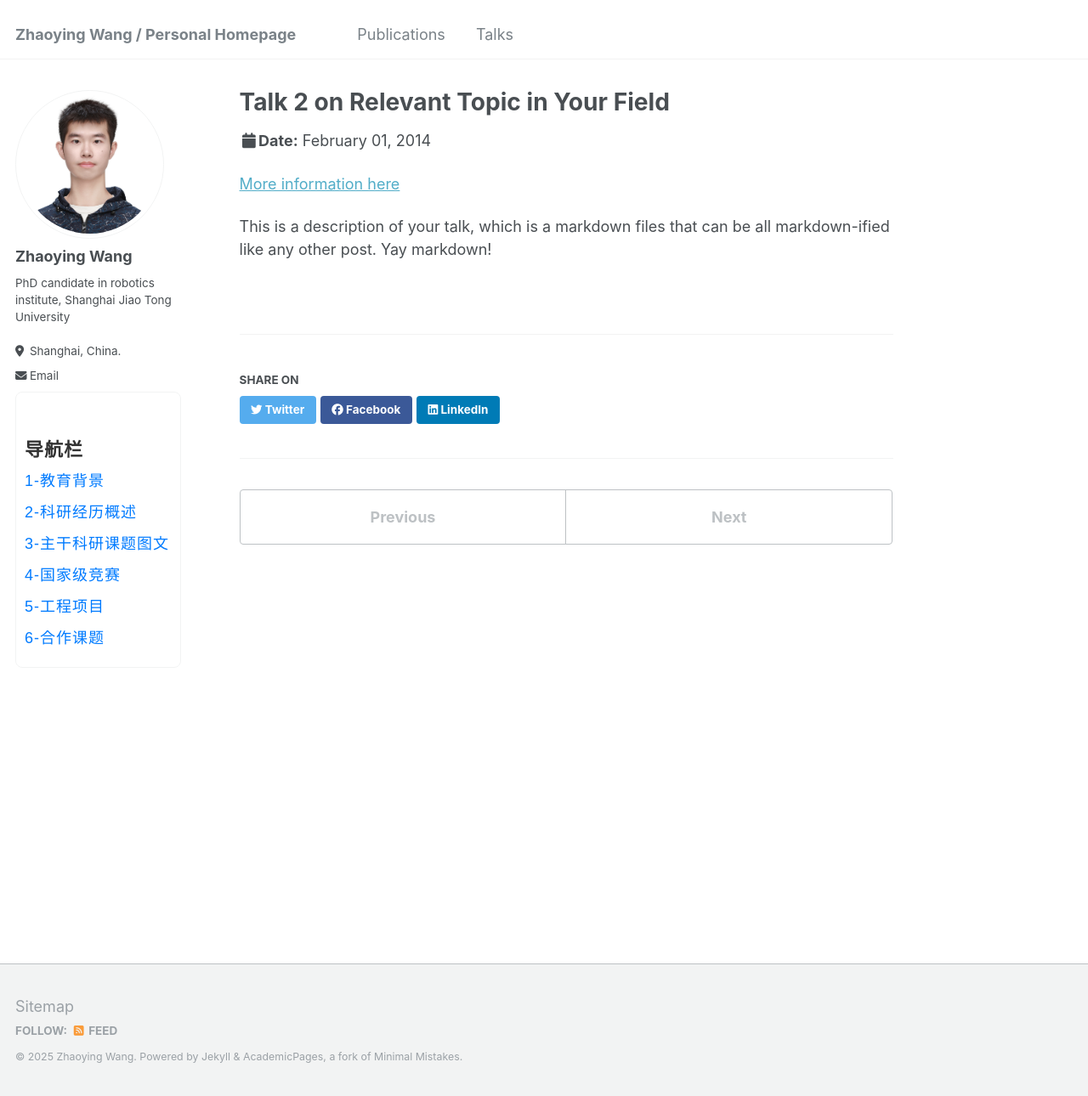
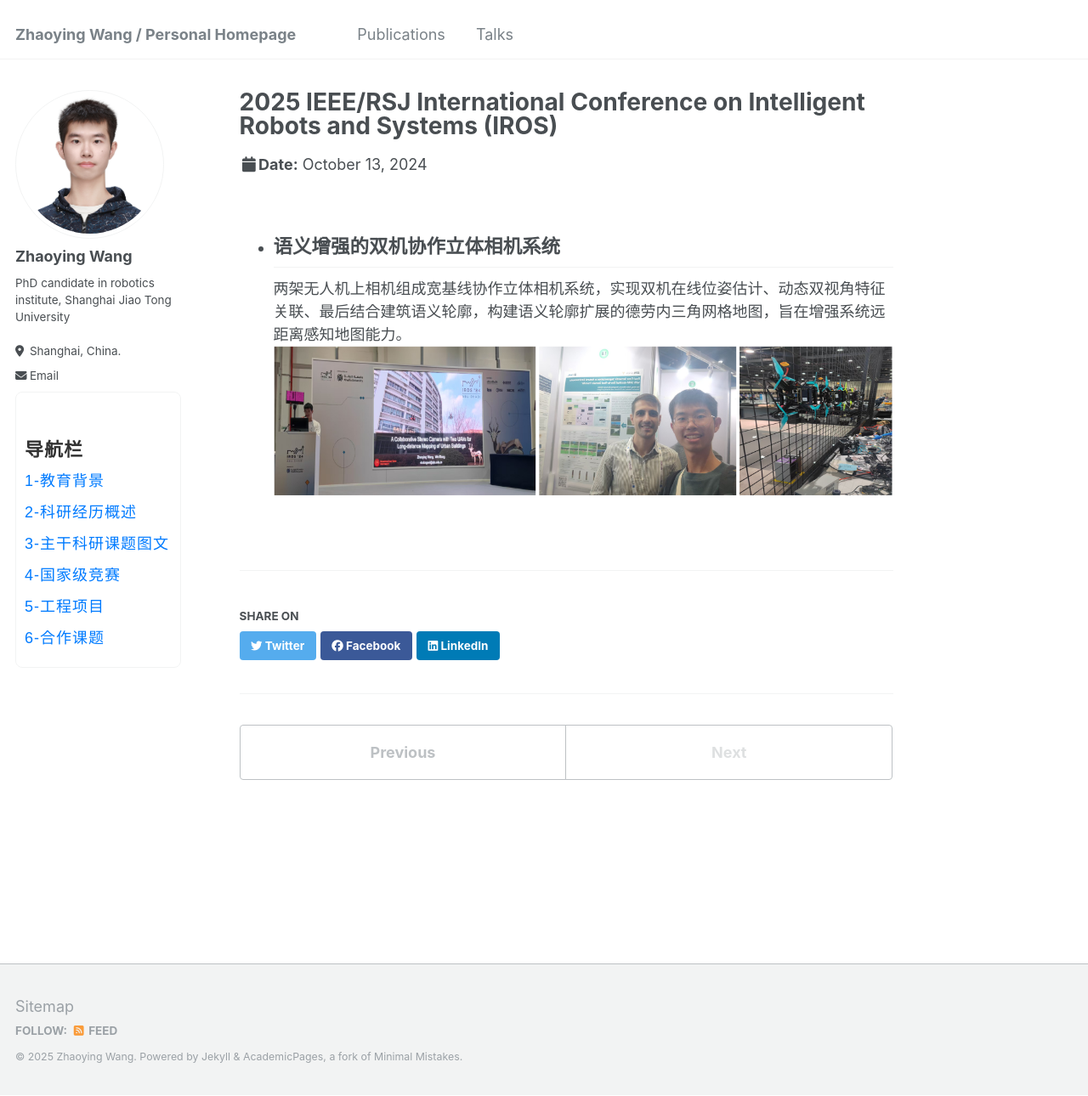
Before and after one commit to myboyhood/myboyhood.github.io, a Jekyll site: the page built from _talks/2024-10-13-talk-2.md, in a window 1280 px wide and 1290 px high. Shown: the whole window at 85% size. Built offline with Jekyll 4.4.1, drawn with Linux system fonts in a browser that asks for light colours.

Commit message:
add ICRA IROS in talks

```diff
--- a/_talks/2024-10-13-talk-2.md
+++ b/_talks/2024-10-13-talk-2.md
@@ -1,13 +1,13 @@
 ---
-title: "Talk 2 on Relevant Topic in Your Field"
+title: "2025 IEEE/RSJ International Conference on Intelligent Robots and Systems (IROS)"
 collection: talks
 type: "Talk"
-permalink: /talks/2014-02-01-talk-2
-venue: "London School of Testing"
-date: 2014-02-01
-location: "London, UK"
+permalink: /talks/2024-10-13-talk-2
+venue: "ADNEC"
+date: 2024-10-13
+location: "Abu Dhabi, UAE"
 ---
 
-[More information here](http://example2.com)
-
-This is a description of your talk, which is a markdown files that can be all markdown-ified like any other post. Yay markdown!
+- ## 语义增强的双机协作立体相机系统
+  两架无人机上相机组成宽基线协作立体相机系统，实现双机在线位姿估计、动态双视角特征关联、最后结合建筑语义轮廓，构建语义轮廓扩展的德劳内三角网格地图，旨在增强系统远距离感知地图能力。
+  ![IROS](./2024IROS.png "IROS"){:width='850'}
```
Also changed, not shown: _talks/2013-03-01-tutorial-1.md (deleted, +0 -13 lines), _talks/2024-05-14-talk-1.md (+2 -2 lines), _talks/2024ICRA.png (added), _talks/2024IROS.png (added).
